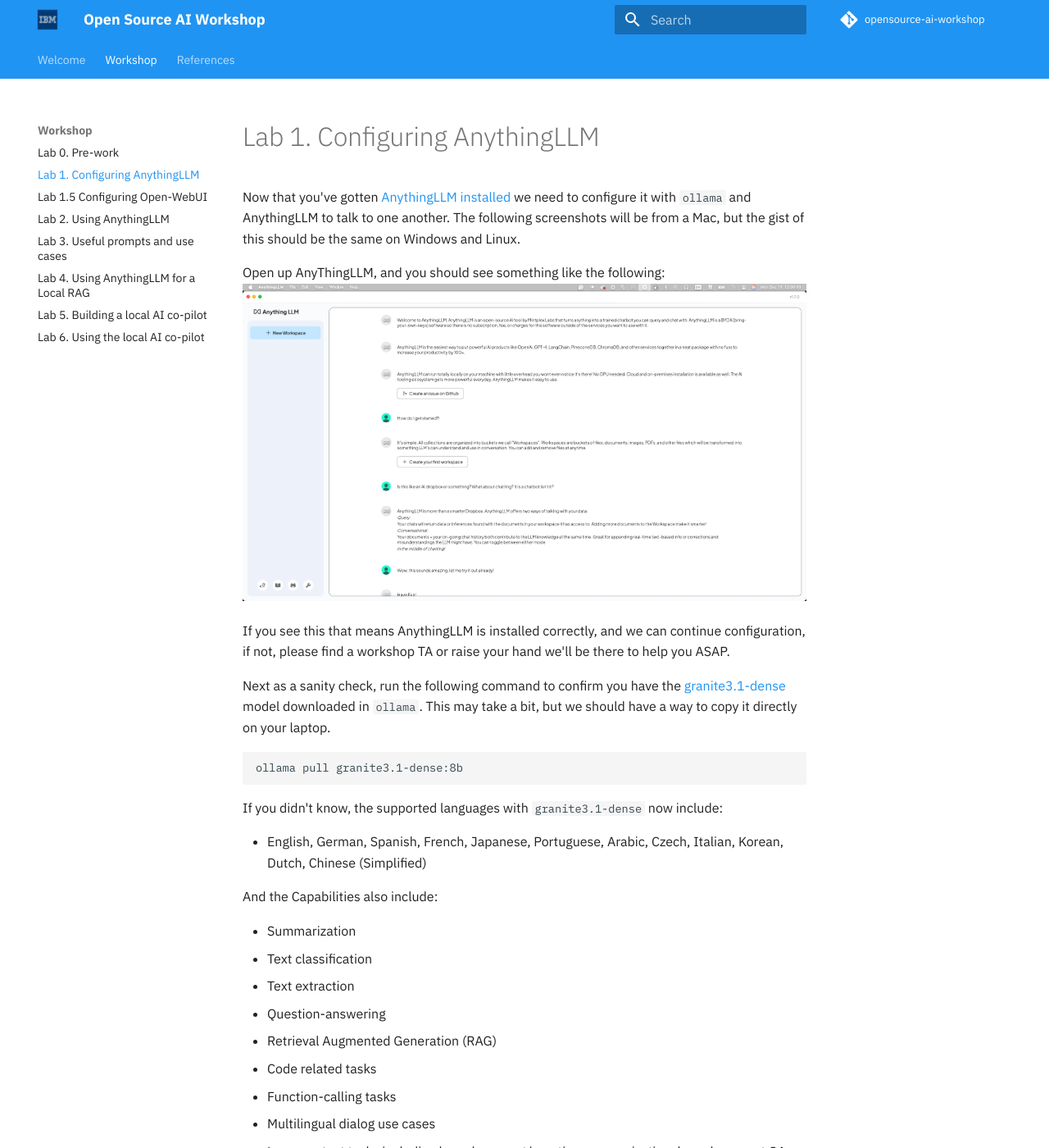
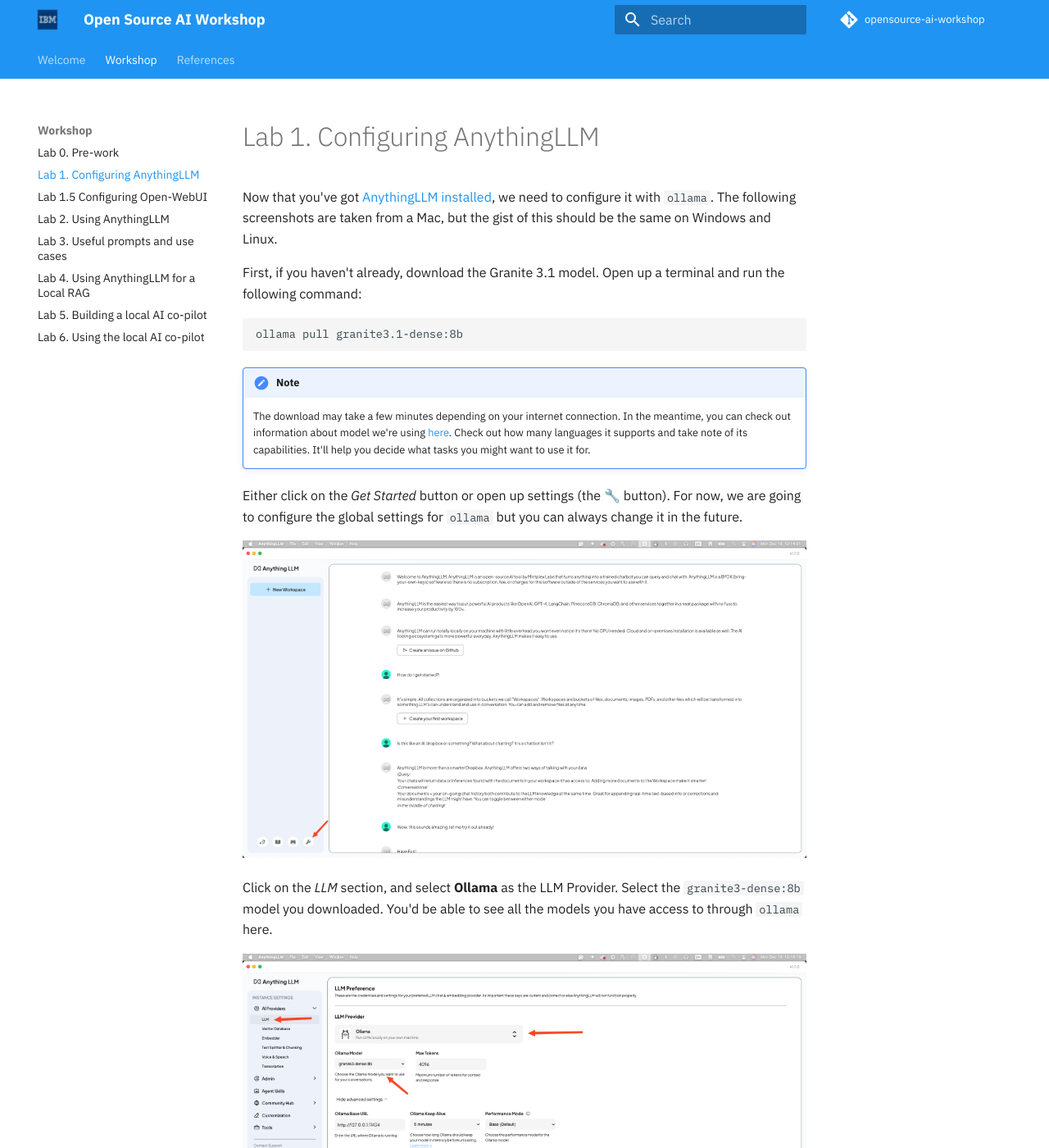
Before and after one commit to IBM/opensource-ai-workshop, an MkDocs documentation site: the page built from docs/lab-1/README.md, in a window 1280 px wide and 1400 px high. Shown: the whole window at 82% size. Built offline with MkDocs 1.6.1 and Material for MkDocs 9.7.7, drawn with Linux system fonts in a browser that asks for light colours; comment, search, counter and statistics services are not loaded; some of the changed text lies outside the part shown.

Commit message:
Various updates
Signed-off-by: Rafael Vasquez <rafvasq21@gmail.com>

````diff
--- a/docs/lab-1.5/README.md
+++ b/docs/lab-1.5/README.md
@@ -5,50 +5,26 @@
 ---
 
 !!! warning
-    This should be noted that this is optional. You don't need Open-WebUI if you have AnythingLLM already running. This is **optional**.
+    This is **optional**. You don't need Open-WebUI if you have AnythingLLM already running.
 
-Now that you've gotten [Open-WebUI installed](../pre-work/README.md#open-webui) we need to configure it with `ollama` and Open-WebUI
-to talk to one another. The following screenshots will be from a Mac, but the gist of this should be the same on Windows and Linux.
+Now that you have [Open-WebUI installed](../pre-work/README.md#installing-open-webui) let's configure it with `ollama` and Open-WebUI to talk to one another. The following screenshots will be from a Mac, but the gist of this should be the same on Windows and Linux.
 
-Open up Open-WebUI (assuming all you have done is `open-webui serve` and
-nothing else), and you should see something like the following:
+Open up Open-WebUI (assuming you've run `open-webui serve` and nothing else), and you should see something like the following:
+
 ![default screen](../images/openwebui_open_screen.png)
 
-If you see this that means Open-WebUI is installed correctly, and we can continue configuration, if not, please find a workshop TA or
-raise your hand we'll be there to help you ASAP.
+If you see something similar, Open-WebUI is installed correctly! Continue on, if not, please find a workshop TA or raise your hand for some help.
 
-Before clicking the "Getting Started" button, make sure that `ollama` has
-`granite3.1-dense` pulled down.
+Before clicking the *Getting Started* button, make sure that `ollama` has `granite3.1-dense` downloaded:
 
 ```bash
 ollama pull granite3.1-dense:8b
 ```
 
-Run the following command to confirm you have the [granite3.1-dense](https://ollama.com/library/granite3.1-dense)
-model downloaded in `ollama`. This may take a bit, but we should have a way to copy it directly on your laptop.
+!!! note
+    The download may take a few minutes depending on your internet connection. In the meantime, you can check out information about model we're using [here](https://ollama.com/library/granite3.1-dense). Check out how many languages it supports and take note of its capabilities. It'll help you decide what tasks you might want to use it for.
 
-If you didn't know, the supported languages with `granite3.1-dense` now include:
-
-- English, German, Spanish, French, Japanese, Portuguese, Arabic, Czech, Italian, Korean, Dutch, Chinese (Simplified)
-
-And the Capabilities also include:
-
-- Summarization
-- Text classification
-- Text extraction
-- Question-answering
-- Retrieval Augmented Generation (RAG)
-- Code related tasks
-- Function-calling tasks
-- Multilingual dialog use cases
-- Long-context tasks including long document/meeting summarization, long document QA, etc.
-
-!!! note
-    We need to figure out a way to copy the models into ollama without downloading.
-
-Click the "Getting Started" button, and fill out the next screen, and click the
-"Create Admin Account". This will be your login for your local machine, remember this because
-it will also be the Open-WebUI configuration user if want to dig deeper into it after this workshop.
+Click *Getting Started*. Fill out the next screen and click the *Create Admin Account*. This will be your login for your local machine. Remember that this because it will be your Open-WebUI configuration login information if want to dig deeper into it after this workshop.
 
 ![user setup screen](../images/openwebui_user_setup_screen.png)
 
@@ -57,21 +33,12 @@
 
 ![main screen](../images/openwebui_main_screen.png)
 
-Ask it a question, see that it works as you expect...may I suggest:
+Test it out! I like asking the question, "Who is Batman?" as a sanity check. Every LLM should know who Batman is.
 
-```
-Who is Batman?
-```
+The first response may take a minute to process. This is because `ollama` is spinning up to serve the model. Subsequent responses should be much faster.
 
 ![batman](../images/openwebui_who_is_batman.png)
 
-Now you may notice that the answer is slighty different then the screen shot above. That's expected and nothing to worry about. If
-you have more questions about it raise your hand and one of the helpers would love to talk you about it.
+You may notice that your answer is slighty different then the screen shot above. This is expected and nothing to worry about!
 
-Congratulations! You have Open-WebUI running now, configured to work with `granite3.1-dense` and `ollama`!
-
-!!! note
-    This was done on your local machine, take a moment and realize if you
-    needed to create a shared AI enviroment, this could be easily leveraged
-    here. This is very out of scope of this workshop, but the TAs can help if
-    you have some general questions around running this in this "space."
+**Congratulations!** Now you have Open-WebUI running and it's configured to work with `granite3.1-dense` and `ollama`. Have a quick chat with your model before moving on to the next lab!
--- a/docs/lab-1/README.md
+++ b/docs/lab-1/README.md
@@ -4,66 +4,41 @@
 logo: images/ibm-blue-background.png
 ---
 
-Now that you've gotten [AnythingLLM installed](../pre-work/README.md#anythingllm) we need to configure it with `ollama` and AnythingLLM
-to talk to one another. The following screenshots will be from a Mac, but the gist of this should be the same on Windows and Linux.
+Now that you've got [AnythingLLM installed](../pre-work/README.md#anythingllm), we need to configure it with `ollama`. The following screenshots are taken from a Mac, but the gist of this should be the same on Windows and Linux.
 
-Open up AnyThingLLM, and you should see something like the following:
-![default screen](../images/anythingllm_open_screen.png)
-
-If you see this that means AnythingLLM is installed correctly, and we can continue configuration, if not, please find a workshop TA or
-raise your hand we'll be there to help you ASAP.
-
-Next as a sanity check, run the following command to confirm you have the [granite3.1-dense](https://ollama.com/library/granite3.1-dense)
-model downloaded in `ollama`. This may take a bit, but we should have a way to copy it directly on your laptop.
+First, if you haven't already, download the Granite 3.1 model. Open up a terminal and run the following command:
 
 ```bash
 ollama pull granite3.1-dense:8b
 ```
 
-If you didn't know, the supported languages with `granite3.1-dense` now include:
+!!! note
+    The download may take a few minutes depending on your internet connection. In the meantime, you can check out information about model we're using [here](https://ollama.com/library/granite3.1-dense). Check out how many languages it supports and take note of its capabilities. It'll help you decide what tasks you might want to use it for.
 
-- English, German, Spanish, French, Japanese, Portuguese, Arabic, Czech, Italian, Korean, Dutch, Chinese (Simplified)
-
-And the Capabilities also include:
-
-- Summarization
-- Text classification
-- Text extraction
-- Question-answering
-- Retrieval Augmented Generation (RAG)
-- Code related tasks
-- Function-calling tasks
-- Multilingual dialog use cases
-- Long-context tasks including long document/meeting summarization, long document QA, etc.
-
-!!! note
-    We need to figure out a way to copy the models into ollama without downloading, conference wifi is never fast enough.
-
-Next click on the `wrench` icon, and open up the settings. For now we are going to configure the global settings for `ollama`
-but you may want to change it in the future.
+Either click on the *Get Started* button or open up settings (the 🔧 button). For now, we are going to configure the global settings for `ollama` but you can always change it in the future.
 
 ![wrench icon](../images/anythingllm_wrench_icon.png)
 
-Click on the "LLM" section, and select **Ollama** as the LLM Provider. Also select the `granite3-dense:8b` model. (You should be able to
-see all the models you have access to through `ollama` there.)
+Click on the *LLM* section, and select **Ollama** as the LLM Provider. Select the `granite3-dense:8b` model you downloaded. You'd be able to see all the models you have access to through `ollama` here.
 
 ![llm configuration](../images/anythingllm_llm_config.png)
 
-Click the "Back to workspaces" button where the wrench was. And Click "New Workspace."
+Click the *Back to workspaces* button (where the 🔧 was) and head back to the homepage.
+
+Click *New Workspace*.
 
 ![new workspace](../images/anythingllm_new_workspace.png)
 
-Name it something like "learning llm" or the name of the event we are right now, something so you know it's somewhere you are learning
-how to use this LLM.
+Give it a name (e.g. the event you're attending today):
 
 ![naming new workspace](../images/anythingllm_naming_workspace.png)
 
-Now we can test our connections _through_ AnythingLLM! I like the "Who is Batman?" question, as a sanity check on connections and that
-it knows _something_.
+Now, let's test our connection AnythingLLM! I like asking the question, "Who is Batman?" as a sanity check. Every LLM should know who Batman is.
+
+The first response may take a minute to process. This is because `ollama` is spinning up to serve the model. Subsequent responses should be much faster.
 
 ![who is batman](../images/anythingllm_who_is_batman.png)
 
-Now you may notice that the answer is slighty different then the screen shot above. That's expected and nothing to worry about. If
-you have more questions about it raise your hand and one of the helpers would love to talk you about it.
+You may notice that your answer is slighty different then the screen shot above. This is expected and nothing to worry about!
 
-Congratulations! You have AnythingLLM running now, configured to work with `granite3.1-dense` and `ollama`!
+**Congratulations!** Now you have AnythingLLM running and it's configured to work with `granite3.1-dense` and `ollama`. Have a quick chat with your model before moving on to the next lab!
--- a/docs/pre-work/README.md
+++ b/docs/pre-work/README.md
@@ -20,11 +20,9 @@
 
 ## Installing Python
 
-There are multiple ways to install Python, you can follow their [beginner's guide](https://wiki.python.org/moin/BeginnersGuide/Download) or try one of the options below:
+There are multiple ways to install Python, you can follow their [beginner's guide](https://wiki.python.org/moin/BeginnersGuide/Download) based on your operating system.
 
-### On a Mac
-
-#### Via the Terminal
+### Using Homebrew (Mac)
 
 Install [Homebrew](https://brew.sh/) using the following command:
 
@@ -42,13 +40,9 @@
 
 ## Installing Ollama
 
-### On a Mac
+Most users can simply download Ollama from its [website](https://ollama.com/download).
 
-#### Via the Desktop
-
-Simply download Ollama from its [website](https://ollama.com/download), unzip the folder and move it into your applications folder.
-
-#### Via the Terminal
+### Using Homebrew (Mac)
 
 Install [Homebrew](https://brew.sh/) using the following command:
 
@@ -62,9 +56,8 @@
 brew install ollama
 ```
 
-### On Windows
-
-You can download and install Ollama from its [website](https://ollama.com/download).
+!!! note
+    You can save time by starting the model download used for the lab in the background by running `ollama pull granite3.1-dense:8b` in its own terminal.
 
 ## Installing Visual Studio Code
 
@@ -99,4 +92,6 @@
 open-webui serve
 ```
 
-**Now that you have all of the tools you need, let's start the workshop!**
+Now that you have all of the tools you need, let's start building our local AI co-pilot.
+
+**Head over to [Lab 1](/docs/lab-1/README.md) if you have AnythingLLM or [Lab 1.5](/docs/lab-1.5/README.md) for Open-WebUI.**
````
Also changed, not shown: docs/README.md (+17 -22 lines), docs/lab-2/README.md (+1 -1 lines), docs/images/anythingllm_open_screen.png.
